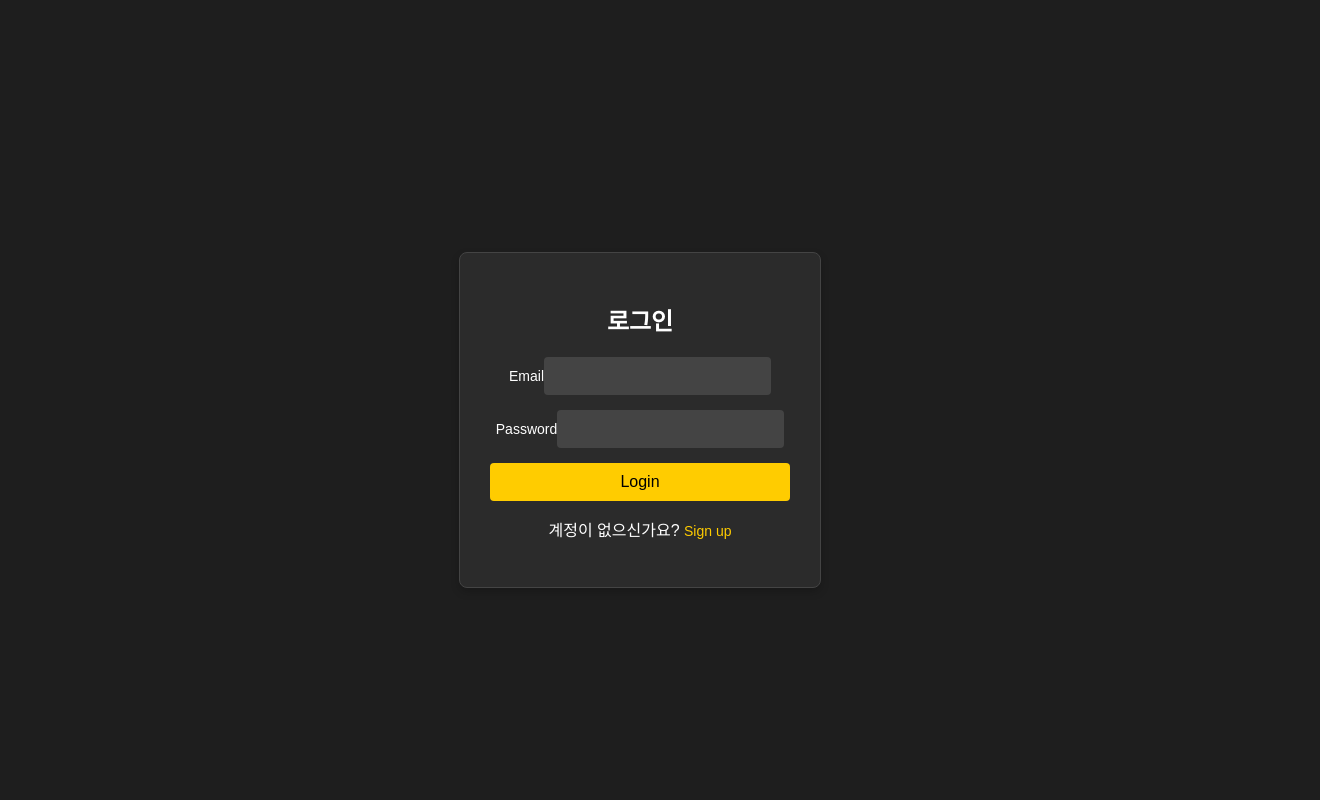
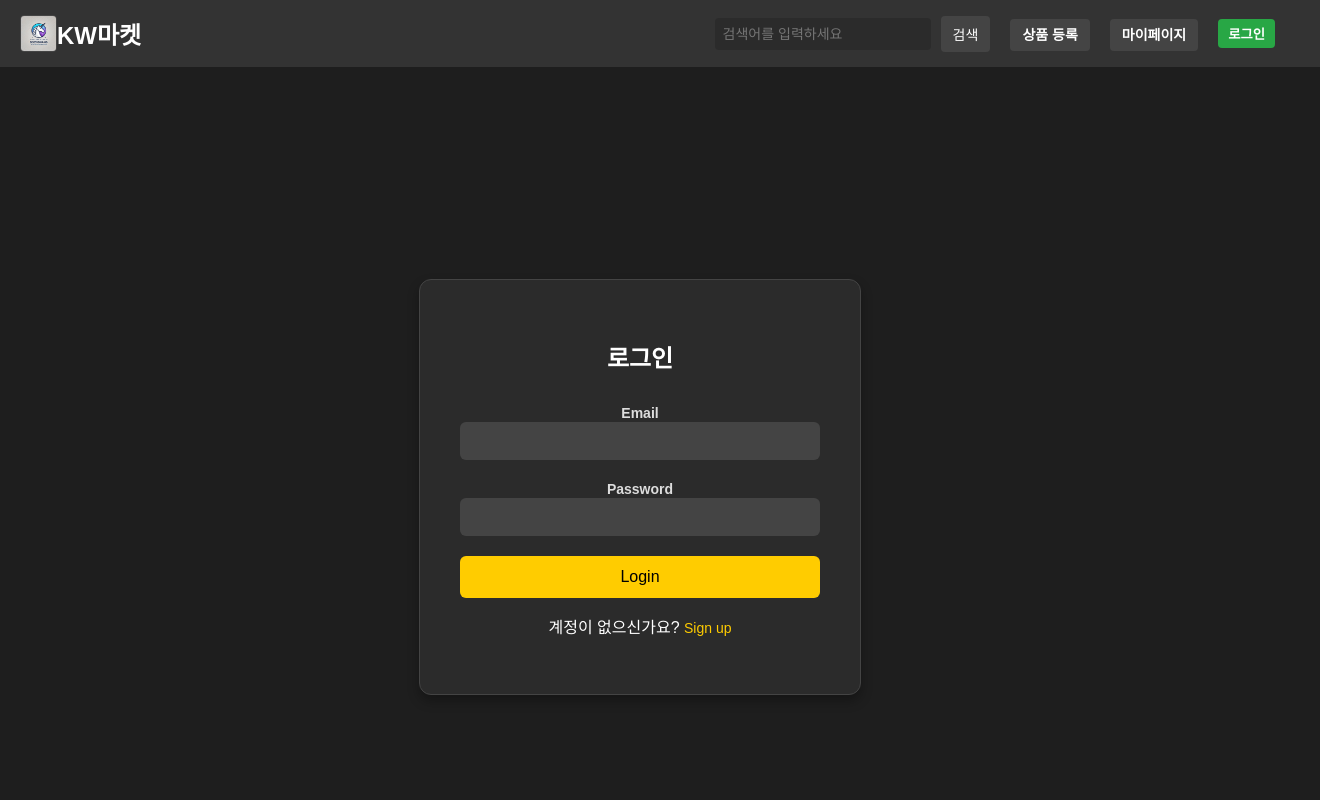
Before and after one commit to CEDB2024/Joonggonara, a React (Create React App) app in the folder joongo/src/main/frontend/: page /login in a window 1280 px wide. Shown: the top 800 px of the page, 1320 px wide, since content can reach past the window. Built offline with nearby package versions, Linux system fonts and the light colour scheme.

Commit message:
fix: 구매 오류 수정

```diff
--- a/joongo/src/main/frontend/src/components/Login.js
+++ b/joongo/src/main/frontend/src/components/Login.js
@@ -1,19 +1,18 @@
-import React, { useState, useEffect } from "react";
-import { useNavigate } from "react-router-dom";
+import React, {useState, useEffect} from "react";
+import {useNavigate} from "react-router-dom";
 import authService from "../services/AuthService";
+import Layout from "../global/Layout";
 import './login.css';
 
 function Login() {
   const [email, setEmail] = useState("");
   const [password, setPassword] = useState("");
   const [error, setError] = useState("");
-  const [userEmail, setUserEmail] = useState(null); // 로그인된 이메일
   const navigate = useNavigate();
 
   // 로그아웃 함수
   const handleLogout = () => {
     authService.logout();
-    setUserEmail(null); // 이메일 상태 초기화
     navigate("/login"); // 로그인 페이지로 이동
   };
 
@@ -21,12 +20,11 @@ function Login() {
   const handleLogin = async (e) => {
     e.preventDefault();
     try {
-      const response = await authService.login({ email, password });
+      const response = await authService.login({email, password});
       if (response.success) {
         console.log(response);
         localStorage.setItem("userId", response.userId); // userId 저장
         localStorage.setItem("token", response.token); // 인증 토큰 저장
-        fetchUserEmail(); // 로그인 성공 후 사용자 이메일 가져오기
         navigate("/main"); // 메인 페이지로 이동
       } else {
         setError("Invalid email or password");
@@ -36,33 +34,16 @@ function Login() {
     }
   };
 
-  // 사용자 이메일 가져오기
-  const fetchUserEmail = async () => {
-    try {
-      const email = await authService.getEmail();
-      setUserEmail(email); // 사용자 이메일 상태 저장
-    } catch (err) {
-      console.error("Failed to fetch email:", err);
-    }
-  };
-
-  // 컴포넌트가 처음 로드될 때 이메일 가져오기 (로그인 상태 확인)
+  // 컴포넌트가 처음 로드될 때 로그인 상태 확인
   useEffect(() => {
     if (authService.isAuthenticated()) {
-      fetchUserEmail();
+      navigate("/main"); // 로그인 상태면 메인 페이지로 이동
     }
-  }, []);
+  }, [navigate]);
 
   return (
+      <Layout>
         <div className="login-container">
-    {userEmail ? (
-      // 로그인된 상태
-      <div className="welcome-box">
-        <h2>환영합니다, {userEmail}</h2>
-        <button onClick={handleLogout}>Logout</button>
-      </div>
-    ) : (
-      // 로그인되지 않은 상태
           <div className="login-box">
             <h2>로그인</h2>
             <form onSubmit={handleLogin}>
@@ -91,9 +72,8 @@ function Login() {
               계정이 없으신가요? <a href="/Register">Sign up</a>
             </p>
           </div>
-    )}
         </div>
-
+      </Layout>
   );
 }
 
--- a/joongo/src/main/frontend/src/components/login.css
+++ b/joongo/src/main/frontend/src/components/login.css
@@ -11,22 +11,22 @@ body {
     display: flex;
     justify-content: center;
     align-items: center;
-    height: 100vh;
+    height: 100vh; /* 화면 전체를 사용 */
     padding: 20px;
 }
 
 .login-box {
     background-color: #2b2b2b;
     border: 1px solid #444444;
-    border-radius: 8px;
-    padding: 30px;
-    width: 300px;
-    box-shadow: 0 4px 8px rgba(0, 0, 0, 0.2);
+    border-radius: 12px;
+    padding: 40px;
+    width: 360px; /* 고정된 크기로 중앙 정렬 */
+    box-shadow: 0 6px 12px rgba(0, 0, 0, 0.3);
     text-align: center;
 }
 
 .login-box h2 {
-    margin-bottom: 20px;
+    margin-bottom: 30px;
     font-size: 24px;
     color: #ffffff;
 }
@@ -34,37 +34,52 @@ body {
 .login-box form {
     display: flex;
     flex-direction: column;
-    gap: 15px;
+    gap: 20px; /* 필드 간 간격 조정 */
 }
 
 .login-box label {
     text-align: left;
     font-size: 14px;
-    color: #ffffff;
+    font-weight: bold;
+    color: #dddddd;
+    margin-bottom: 5px; /* 레이블과 인풋 사이 여백 */
 }
 
 .login-box input {
     padding: 10px;
     font-size: 16px;
     border: none;
-    border-radius: 4px;
+    border-radius: 6px;
     background-color: #444444;
     color: white;
+    outline: none;
+    width: 100%; /* 박스 너비에 맞춤 */
+    box-sizing: border-box; /* 패딩 포함 */
+}
+
+.login-box input:focus {
+    border: 2px solid #ffcc00; /* 포커스 효과 */
+}
+
+.login-box input::placeholder {
+    color: #aaaaaa;
 }
 
 .login-box button {
-    padding: 10px;
+    padding: 12px;
     font-size: 16px;
     border: none;
-    border-radius: 4px;
+    border-radius: 6px;
     background-color: #ffcc00;
     color: black;
     cursor: pointer;
-    transition: background-color 0.3s ease;
+    transition: background-color 0.3s ease, transform 0.2s ease;
+    width: 100%; /* 버튼 너비 조정 */
 }
 
 .login-box button:hover {
     background-color: #e6b800;
+    transform: translateY(-2px);
 }
 
 .login-box a {
@@ -81,24 +96,5 @@ body {
     color: red;
     font-size: 14px;
     margin-top: -10px;
+    text-align: left;
 }
-
-.welcome-box {
-    text-align: center;
-    color: #ffffff;
-}
-
-.welcome-box button {
-    padding: 10px;
-    font-size: 16px;
-    border: none;
-    border-radius: 4px;
-    background-color: #444444;
-    color: white;
-    cursor: pointer;
-    transition: background-color 0.3s ease;
-}
-
-.welcome-box button:hover {
-    background-color: #555555;
-}
--- a/joongo/src/main/frontend/src/components/page/createProduct/CreateProductPage.js
+++ b/joongo/src/main/frontend/src/components/page/createProduct/CreateProductPage.js
@@ -50,10 +50,10 @@ const CreateProductPage = () => {
 
         try {
             const response = await ProductService.addProduct(form);
-            console.log("Product created successfully:", response.data);
+            console.log("상품 등록 완료", response.data);
             navigate("/main");
         } catch (error) {
-            console.error("Failed to create product", error);
+            console.error("상품 등록 실패", error);
         }
     };
 
--- a/joongo/src/main/frontend/src/components/page/detail/DetailPage.css
+++ b/joongo/src/main/frontend/src/components/page/detail/DetailPage.css
@@ -26,13 +26,6 @@ body {
     align-items: center;
     gap: 20px; /* 마이페이지와 검색창 사이 간격 */
 }
-
-
-
-.product-category {
-    color: inherit;
-}
-
 
 .header h1 {
     margin: 0;
@@ -185,6 +178,7 @@ body {
 .product-description,
 .product-status,
 .product-location,
+.product-category,
 .product-count {
     margin: 5px 0;
     font-size: 16px;
@@ -195,6 +189,7 @@ body {
 .product-description strong,
 .product-status strong,
 .product-location strong,
+.product-category,
 .product-count strong {
     color: #ffcc00;
     font-weight: bold;
--- a/joongo/src/main/frontend/src/components/page/detail/DetailPage.js
+++ b/joongo/src/main/frontend/src/components/page/detail/DetailPage.js
@@ -3,6 +3,7 @@ import { useParams } from "react-router-dom";
 import ProductService from "../../../services/ProductService";
 import Layout from "../../../global/Layout";
 import getLocalStorage from "../../../global/LocalStorage";
+import { useNavigate } from "react-router-dom";
 import "./DetailPage.css";
 
 const ProductDetailPage = () => {
@@ -11,6 +12,7 @@ const ProductDetailPage = () => {
     const [selectedQuantity, setSelectedQuantity] = useState(1);
     const [error, setError] = useState(null);
     const [isLoading, setIsLoading] = useState(true);
+    const navigate = useNavigate();
 
     // 고정된 카테고리 데이터
     const categories = {
@@ -57,6 +59,7 @@ const ProductDetailPage = () => {
 
             await ProductService.purchaseProduct(orderData); // 서버로 주문 데이터 전송
             alert("구매가 완료되었습니다!");
+            navigate("/main"); // 로그인 페이지로 이동
         } catch (err) {
             console.error("[Purchase Error]:", err);
             alert("구매 중 오류가 발생했습니다.");
@@ -94,11 +97,11 @@ const ProductDetailPage = () => {
                         <p className="product-description">
                             <strong>설명:</strong> {product.content || "설명이 없습니다."}
                         </p>
-                        <p className="product-category">
+                        <p className="product-status">
                             <strong>카테고리:</strong> {categories[product.categoryId] || "카테고리 미지정"}
                         </p>
                         <p className="product-status">
-                            <strong>상태:</strong> {product.productStatus || "상태 미지정"}
+                            <strong>상태:</strong> {"구매 가능"}
                         </p>
                         <p className="product-location">
                             <strong>위치:</strong> {product.location || "위치 미지정"}
@@ -114,7 +117,7 @@ const ProductDetailPage = () => {
                                 value={selectedQuantity}
                                 onChange={(e) => setSelectedQuantity(Number(e.target.value))}
                             >
-                                {Array.from({ length: product.count }, (_, i) => i + 1).map((num) => (
+                                {Array.from({length: product.count}, (_, i) => i + 1).map((num) => (
                                     <option key={num} value={num}>
                                         {num}
                                     </option>
--- a/joongo/src/main/frontend/src/services/AuthService.js
+++ b/joongo/src/main/frontend/src/services/AuthService.js
@@ -49,7 +49,7 @@ const verifyToken = async () => {
     );
     return response.data.valid; // 서버에서 유효성 반환
   } catch (err) {
-    console.error("Token verification failed", err);
+    alert("로그인 만료시간이 지났습니다.");
     return false;
   }
 };
```
Also changed, not shown: 2 other files (tests, documents, lock files or other folders). Lines whose indentation alone changed are shown as unchanged.
